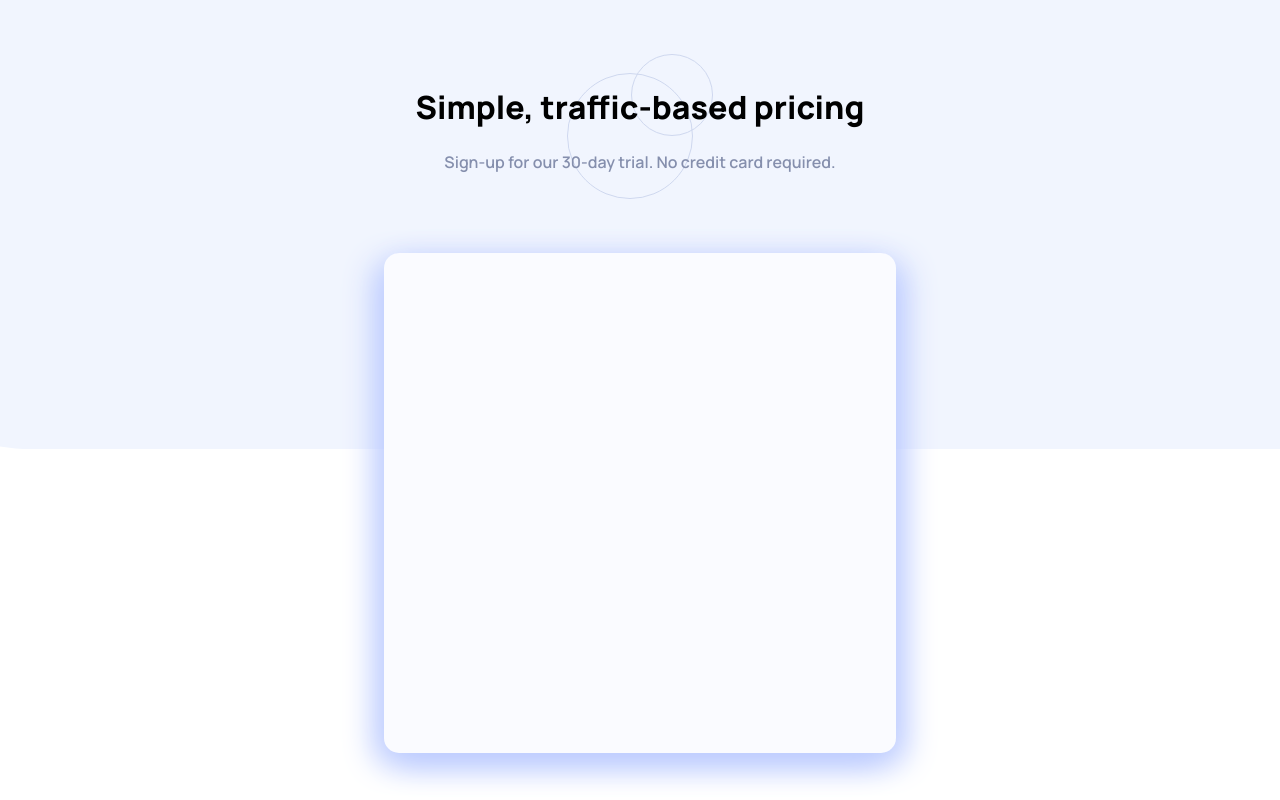
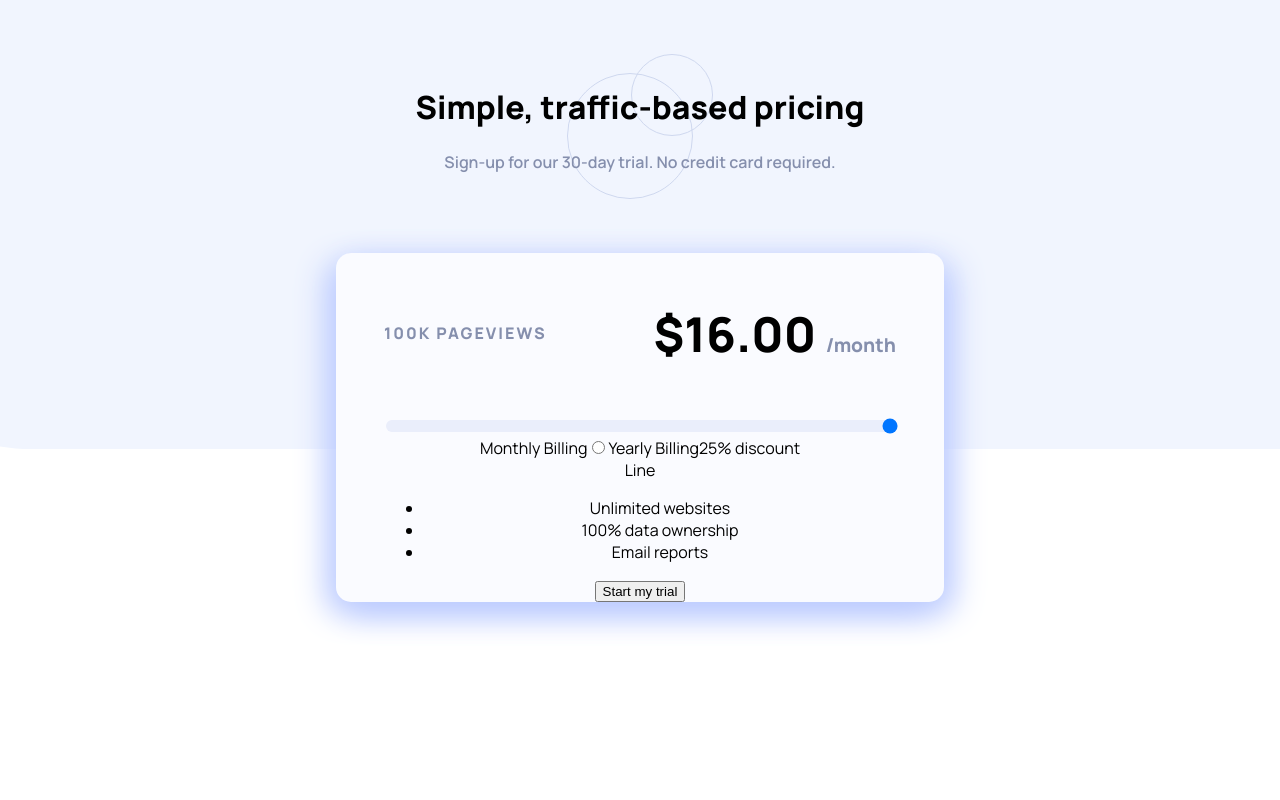
Before and after one commit to undstory/Interactive-Pricing-Component, a React (Create React App) app: page / in a window 1280 px wide. Built offline with nearby package versions, Linux system fonts and the light colour scheme.

Commit message:
added css modules and style to first elements

```diff
--- a/package.json
+++ b/package.json
@@ -6,6 +6,7 @@
     "@testing-library/jest-dom": "^5.11.10",
     "@testing-library/react": "^11.2.6",
     "@testing-library/user-event": "^12.8.3",
+    "node-sass": "^5.0.0",
     "react": "^17.0.2",
     "react-dom": "^17.0.2",
     "react-scripts": "4.0.3",
--- a/src/App.js
+++ b/src/App.js
@@ -1,14 +1,14 @@
-import PricingWrapper  from './components/PricingWrapper.js'
-import './App.css';
+import PricingComponent  from './components/PricingComponent.js'
+import styles from'./App.module.scss';
 
 function App() {
   return (
-    <div className="app__wrapper">
-      <div className="app__info">
-        <h1 className="app__title">Simple, traffic-based pricing</h1>
-        <p className="app__text">Sign-up for our 30-day trial. No credit card required.</p>
+    <div className={styles.wrapper}>
+      <div className={styles.info}>
+        <h1 className={styles.title}>Simple, traffic-based pricing</h1>
+        <p className={styles.text}>Sign-up for our 30-day trial. No credit card required.</p>
       </div>
-      <PricingWrapper />
+      <PricingComponent />
     </div>
   );
 }
--- a/src/App.css
+++ b/src/App.module.scss
@@ -1,4 +1,4 @@
-.app__wrapper {
+.wrapper {
   max-width: 1440px;
   margin: 0 auto;
   height: 100vh;
@@ -8,14 +8,14 @@
   background-repeat: no-repeat;
 }
 
-.app__info {
+.info {
   padding: 4rem 1rem;
   background-image: url('./assets/pattern-circles.svg');
   background-position: center center;
   background-repeat: no-repeat;
 }
 
-.app__text {
+.text {
   color: hsl(225, 20%, 60%);
   font-weight: 600;
 }
--- /dev/null
+++ b/src/components/PricingComponent.js
@@ -0,0 +1,29 @@
+import React from 'react'
+import styles from './PricingComponent.module.scss';
+
+const PricingComponent = () => (
+    <div className={styles.wrapper}>
+        <div className={styles.info}>
+            <span className={styles.views}>100k pageviews</span>
+            <p className={styles.price}>$16.00 <span className={styles.price__month}>/month</span></p>
+        </div>
+        <input className={styles.range} type="range" min="0" max="4" step="1" />
+        <div>
+            <span>Monthly Billing</span>
+            <input type="radio"/>
+            <span>Yearly Billing</span>
+            <span>25% discount</span>
+        </div>
+        <div>Line</div>
+        <div>
+            <ul>
+                <li>Unlimited websites</li>
+                <li>100% data ownership</li>
+                <li>Email reports</li>
+            </ul>
+            <button>Start my trial</button>
+        </div>
+    </div>
+)
+
+export default PricingComponent
--- /dev/null
+++ b/src/components/PricingComponent.module.scss
@@ -0,0 +1,46 @@
+.wrapper {
+    width: 40%;
+    margin: 0 auto;
+    background-color: hsl(230, 100%, 99%);
+    box-shadow: -10px 10px 2rem hsl(226, 100%, 87%), 10px 10px 2rem hsl(226, 100%, 87%);
+    border-radius: 15px;
+    padding: 0 3rem;
+}
+
+.info {
+    display: flex;
+    flex-direction: row;
+    justify-content: space-between;
+    align-items: center;
+    margin-bottom: .1rem;
+}
+
+.views {
+    color: hsl(225, 20%, 60%);
+    text-transform: uppercase;
+    font-size: 1rem;
+    letter-spacing: 2px;
+    font-weight: bold;
+}
+
+.price {
+    font-size: 3rem;
+    font-weight: bold;
+
+    &__month {
+        font-size: 1.2rem;
+        color: hsl(225, 20%, 60%);
+        font-weight: medium;
+    }
+}
+
+// input
+
+.range {
+    width: 100%;
+    appearance: none;
+    border-radius: 50px;
+    height: .8rem;
+    background-color: hsl(224, 65%, 95%);
+    outline: none;
+}
--- a/src/components/PricingWrapper.css
+++ /dev/null
@@ -1,8 +0,0 @@
-.pricing__wrapper {
-    width: 40%;
-    height: 500px;
-    margin: 0 auto;
-    background-color: hsl(230, 100%, 99%);
-    box-shadow: -10px 10px 2rem hsl(226, 100%, 87%), 10px 10px 2rem hsl(226, 100%, 87%);
-    border-radius: 15px;
-}
--- a/src/components/PricingWrapper.js
+++ /dev/null
@@ -1,10 +0,0 @@
-import React from 'react'
-import './PricingWrapper.css';
-
-const Pricing = () => (
-    <div className="pricing__wrapper">
-
-    </div>
-)
-
-export default Pricing
```
Also changed, not shown: 1 other file (tests, documents, lock files or other folders).
